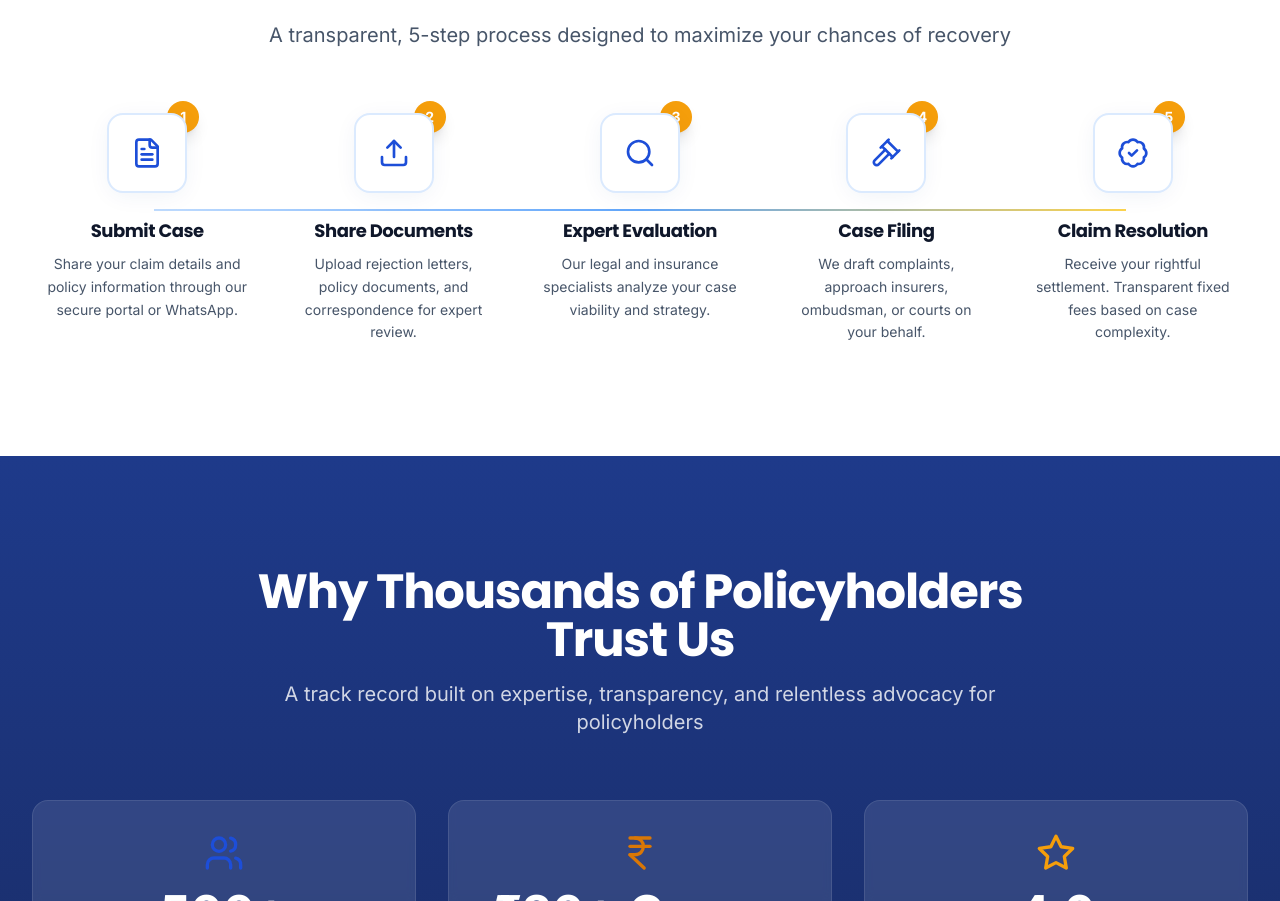
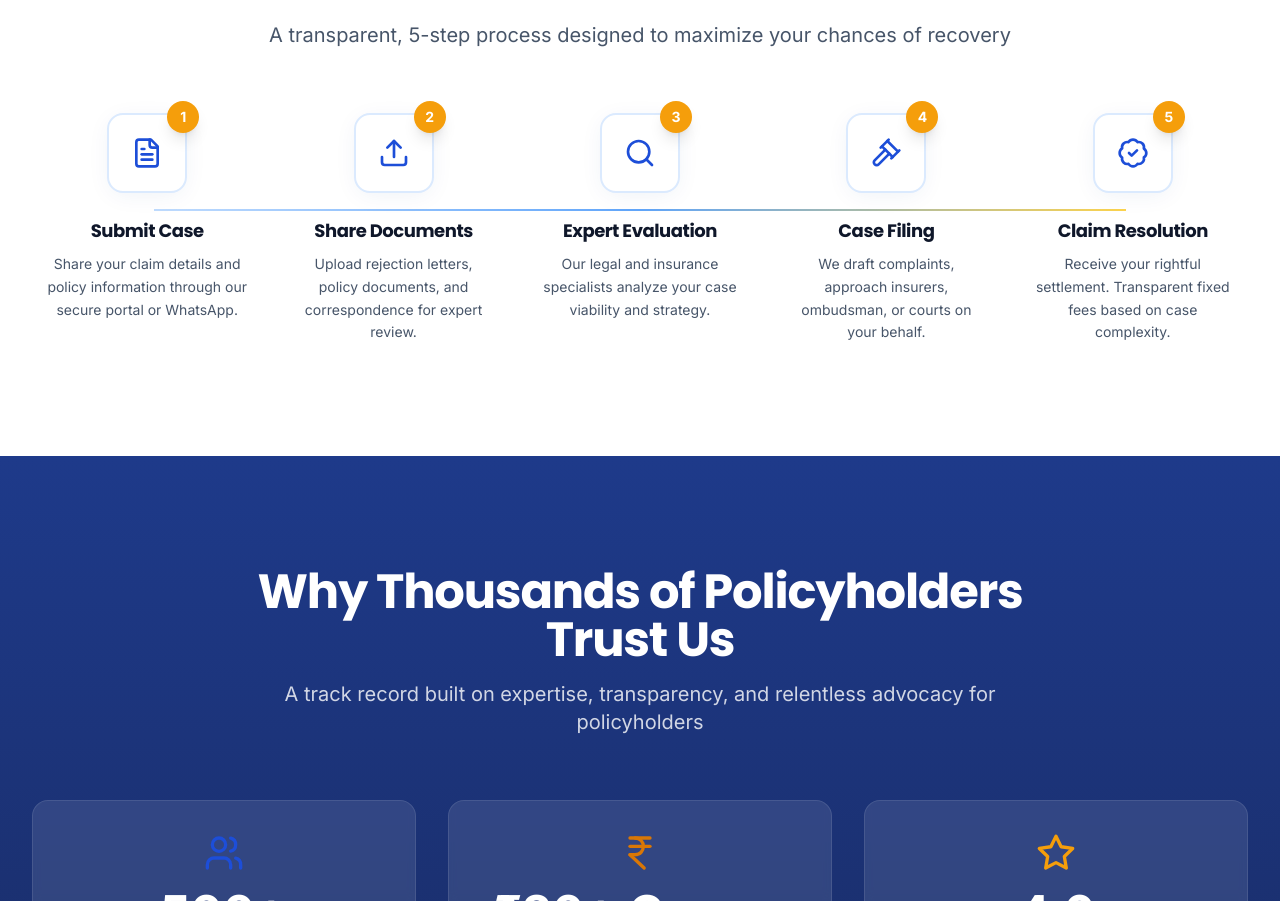
Before and after one commit to kanoigroups-stack/claimresolve-pro, a Next.js app: page / in a window 1280 px wide. Shown: the part 2239-3140 px from the top of the page. Built offline with nearby package versions, Linux system fonts and the light colour scheme.

Commit message:
Update ProcessSection.tsx

```diff
--- a/components/sections/ProcessSection.tsx
+++ b/components/sections/ProcessSection.tsx
@@ -24,7 +24,7 @@ export default function ProcessSection() {
             <motion.div key={step.title} initial={{ opacity: 0, y: 30 }} whileInView={{ opacity: 1, y: 0 }} viewport={{ once: true }} transition={{ duration: 0.5, delay: index * 0.15 }} className="relative flex flex-col items-center text-center">
               <div className="relative mb-6">
                 <div className="w-20 h-20 bg-white rounded-2xl shadow-card border-2 border-primary-100 flex items-center justify-center relative z-10"><step.icon className="w-8 h-8 text-primary-700" /></div>
-                <div className="absolute -top-3 -right-3 w-8 h-8 bg-accent-500 text-white rounded-full flex items-center justify-center text-sm font-bold shadow-lg">{index + 1}</div>
+                <div className="absolute -top-3 -right-3 w-8 h-8 bg-accent-500 text-white rounded-full flex items-center justify-center text-sm font-bold shadow-lg z-20">{index + 1}</div>
               </div>
               <h3 className="text-lg font-bold text-slate-900 mb-2">{step.title}</h3>
               <p className="text-sm text-slate-600 leading-relaxed max-w-[200px]">{step.description}</p>
```
